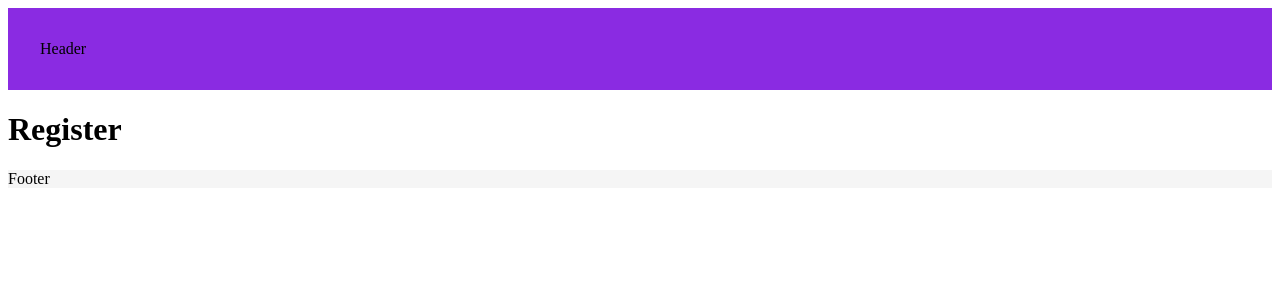
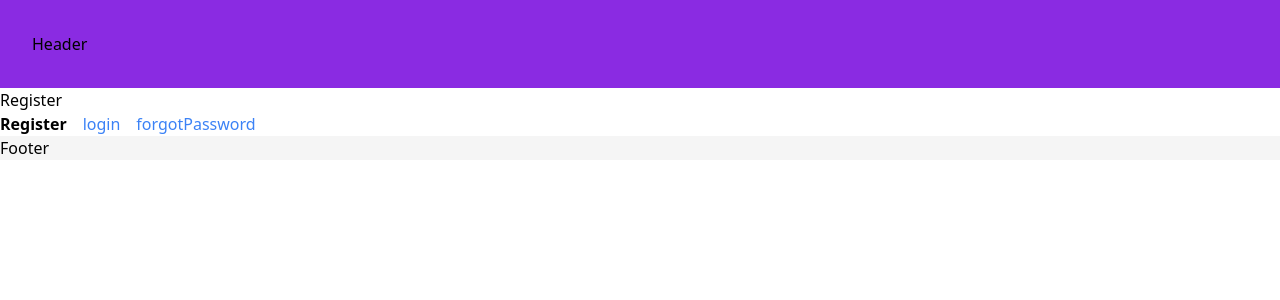
Before and after one commit to rajkumaryadav199/next-js-series, a Next.js app in the folder todo/: page /register in a window 1280 px wide. Shown: the top 300 px of the page. Built offline with nearby package versions, Linux system fonts and the light colour scheme.

Commit message:
navigation and routing dione

```diff
--- a/todo/src/app/(auth)/register/page.tsx
+++ b/todo/src/app/(auth)/register/page.tsx
@@ -1,9 +1,22 @@
-import React from 'react'
+"use client"
+import Link from 'next/link'
+import { usePathname } from 'next/navigation'
+import "./styles.css";
 
 const Register = () => {
+  const navLinks=[
+    {"title":'Register', "href":"/register"},{"title":'login', "href":"/login"},{"title":'forgotPassword', "href":"/forgotPassword"}
+  ]
+  const pathname=usePathname()
   return (
     <div>
       <h1>Register</h1>
+      {
+        navLinks.map((link)=>{
+          const isActive = pathname.startsWith(link.href)
+          return <Link href={`${link.href}`} key={link.title} className={isActive ? "font-bold mr-4":"text-blue-500 mr-4"}>{link.title}</Link>
+        })
+      }
     </div>
   )
 }
--- /dev/null
+++ b/todo/src/app/(auth)/register/styles.css
@@ -0,0 +1,3 @@
+@tailwind base;
+@tailwind components;
+@tailwind utilities;
--- /dev/null
+++ b/todo/src/app/order-product/page.tsx
@@ -0,0 +1,16 @@
+"use client"
+import { useRouter } from "next/navigation"
+export default function MyOrders(){
+    const router =useRouter();
+    const onclick=()=>{
+        router.push('/')
+        // router.forward();
+        // router.back()
+        // router.replace()
+
+    }
+    return<>
+    <h1>Order page</h1>
+    <button onClick={onclick}>Order Now</button>
+    </>
+}
--- a/todo/src/app/page.tsx
+++ b/todo/src/app/page.tsx
@@ -1,9 +1,11 @@
-import React from 'react'
+import Link from 'next/link'
 
 const page = () => {
   return (
     <div>
       Home Page!
+      <Link href="/blogs/first" >Blog</Link>
+      <Link href="/product/1" >product</Link>
     </div>
   )
 }
--- a/todo/src/app/products/[productId]/review/[reviewId]/page.tsx
+++ b/todo/src/app/products/[productId]/review/[reviewId]/page.tsx
@@ -1,3 +1,4 @@
+import Link from 'next/link'
 import { notFound } from 'next/navigation'
 import React from 'react'
 
@@ -9,6 +10,7 @@ const Review = ({params}:{params:{productId:string, reviewId:string}}) => {
   return (
     <div>
       <h1>Reviw {params.reviewId} for products {params.productId}</h1>
+      <Link href={`/products/${params.productId}/review/${params.reviewId}`}>Review page</Link>
     </div>
   )
 }
```
